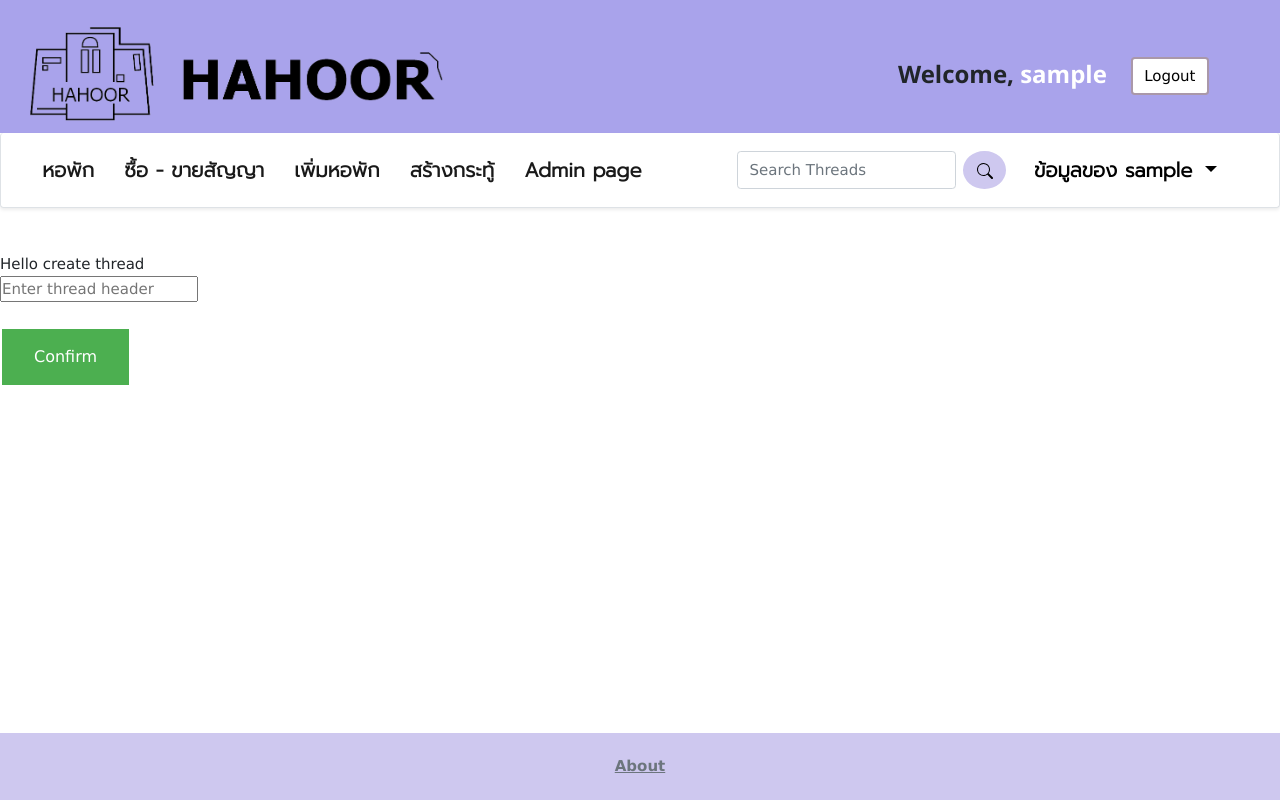
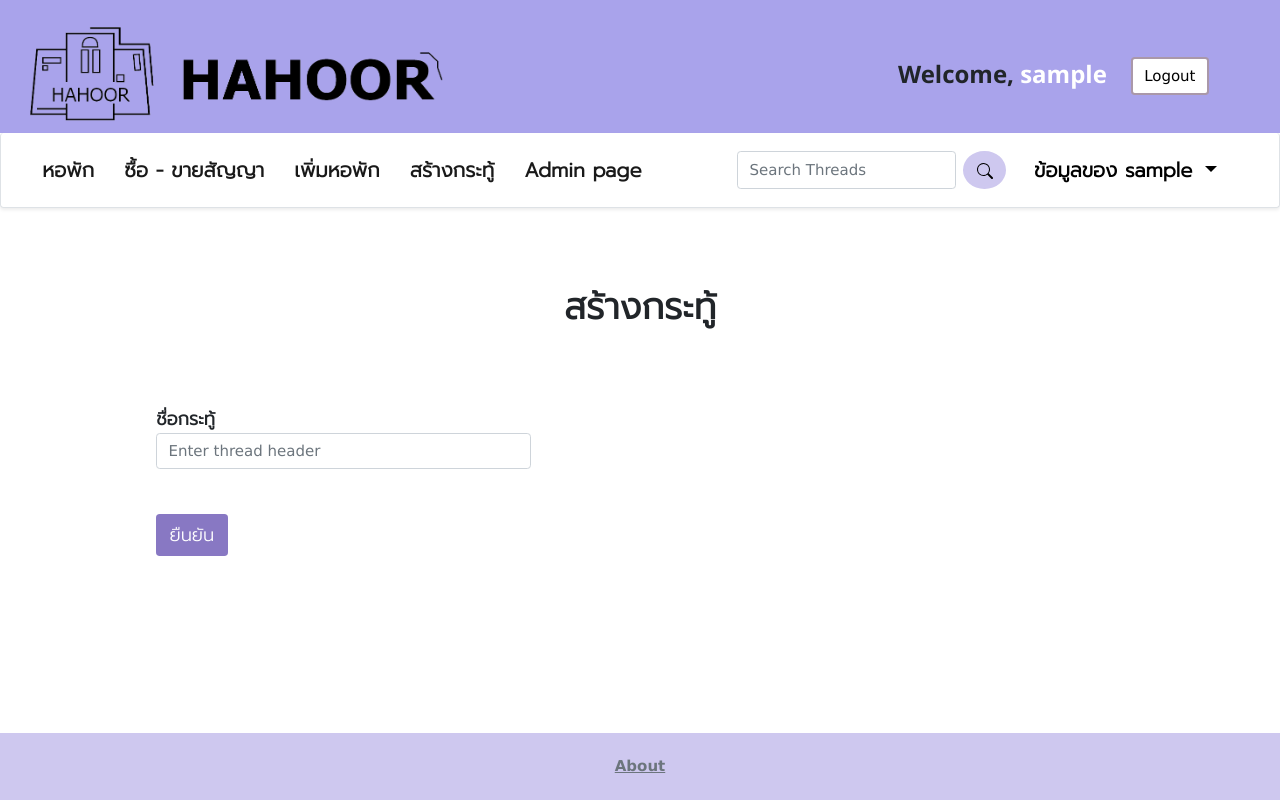
Before and after one commit to 6210612831/hahoor, a Django app: page /thread/create_thread in a window 1280 px wide. Run offline with Django 3.2, Linux system fonts and the light colour scheme; the visitor is signed in with stand-in values (Sample User, id 1).

Commit message:
Update thread page

```diff
--- a/thread/templates/thread/create_thread.html
+++ b/thread/templates/thread/create_thread.html
@@ -1,20 +1,47 @@
 {% extends "thread/layout.html" %}
+{% block body %}
 
-{% block body %}
-Hello create thread
-
+<style>
+    .p2 {
+        font-family: "Prompt", sans-serif;
+        font-size: 1.2em;
+    }
+</style>
+<br>
+<div style="text-align: center;">
+    <h2><b class="p2">สร้างกระทู้</b></h2>
+    <br>
+    <br>
+    <br>
+</div>
 <form method="POST" action="{% url 'thread:create_thread' %}" enctype="multipart/form-data">
 
     {% csrf_token %}
     {%if fail_header%}
         <div style="color: red;"><b>{{fail_header}}</b></div><br>
     {%endif%}
-    <input type="text" name="header" placeholder="Enter thread header" required/></input>
-    <br>
-    <br>
-    {{ form }}
 
-    <input type="submit" value ="Confirm" class="button"></input>
+    <div class="container">
+        <div class="row">
+            <div class="col">
+                <div class="form-group" style="width: 25em; margin-left: 5em;">
+                    <label><b class="p2">ชื่อกระทู้</b></label>
+                    <input type="text" name="header" class="form-control" maxlength="100" placeholder="Enter thread header" required/></input>
+                </div>
+                <br>
+                <div style="margin-left: 5em;">
+                    <br>
+                    <input type="submit" value ="ยืนยัน" class="btn button1 p2"></input>
+                </div>
+                <br>
+            </div>
+                <br>
+                <br>
+            <div class="col" style="margin-left: 5em;">
+                <p class="p2">{{ form }}</p>
+            </div>
+        </div>
+    </div>
 </form>
 
 {{ form.media }}
```
